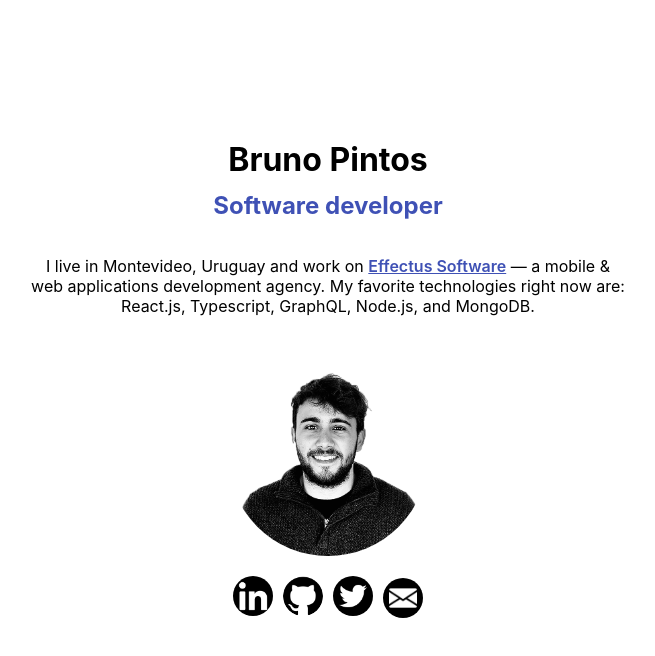
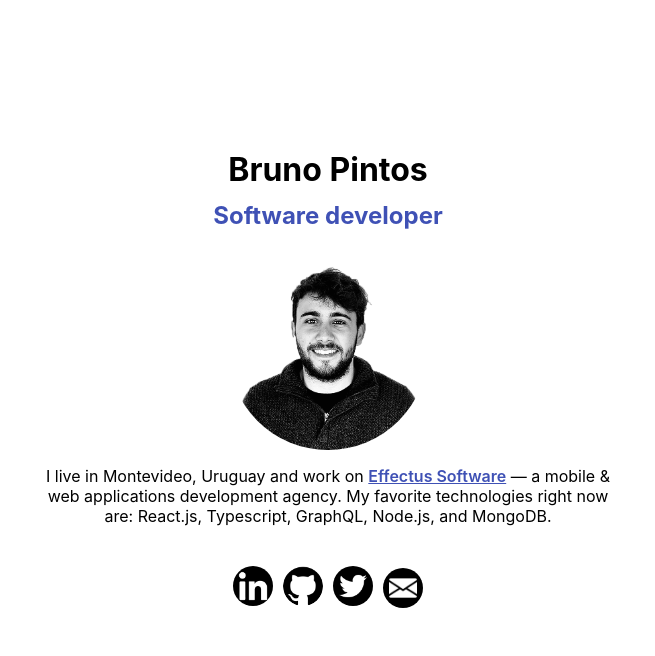
Before and after one commit to brunopintos/brunopintos-website, a Next.js app: page / in a window 1280 px wide. Shown: the top 656 px of the page, without its empty margins (312-967 px from the left). Built offline with nearby package versions, Linux system fonts and the light colour scheme.

Commit message:
adjust styles

```diff
--- a/pages/index.js
+++ b/pages/index.js
@@ -13,6 +13,7 @@ export default function Home() {
       <MainContainer>
         <Title>Bruno Pintos</Title>
         <Subtitle>Software developer</Subtitle>
+        <Image src="/bruno.png" alt="profile image" />
         <Text>
           I live in Montevideo, Uruguay and work on{" "}
           <Company href="https://effectussoftware.com/" target="_blank">
@@ -22,7 +23,6 @@ export default function Home() {
           technologies right now are: React.js, Typescript, GraphQL, Node.js,
           and MongoDB.
         </Text>
-        <Image src="/bruno.png" alt="profile image" />
         <SocialMediaImageContainer>
           <a
             href="https://www.linkedin.com/in/bruno-pintos-sugliano-5bba04154/"
@@ -67,6 +67,8 @@ const Subtitle = styled.h2`
 const Text = styled.p`
   text-align: center;
   margin-bottom: 40px;
+  margin-left: 16px;
+  margin-right: 16px;
 `;
 
 const Company = styled.a`
@@ -96,7 +98,6 @@ const SocialMediaImageContainer = styled.div`
   flex-direction: row;
   justify-content: space-around;
   align-items: center;
-  margin-top: 20px;
   margin-bottom: 40px;
 `;
 
```
